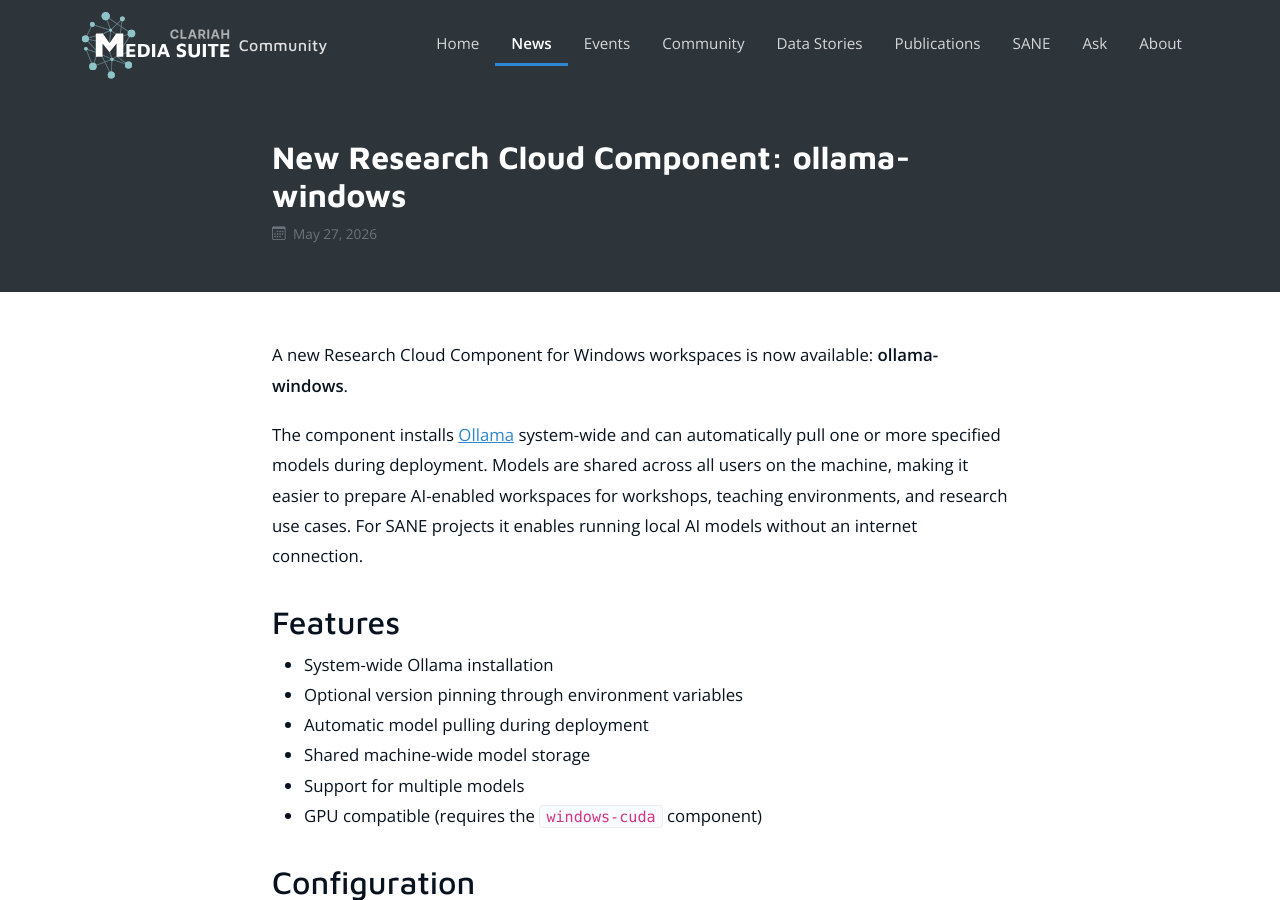
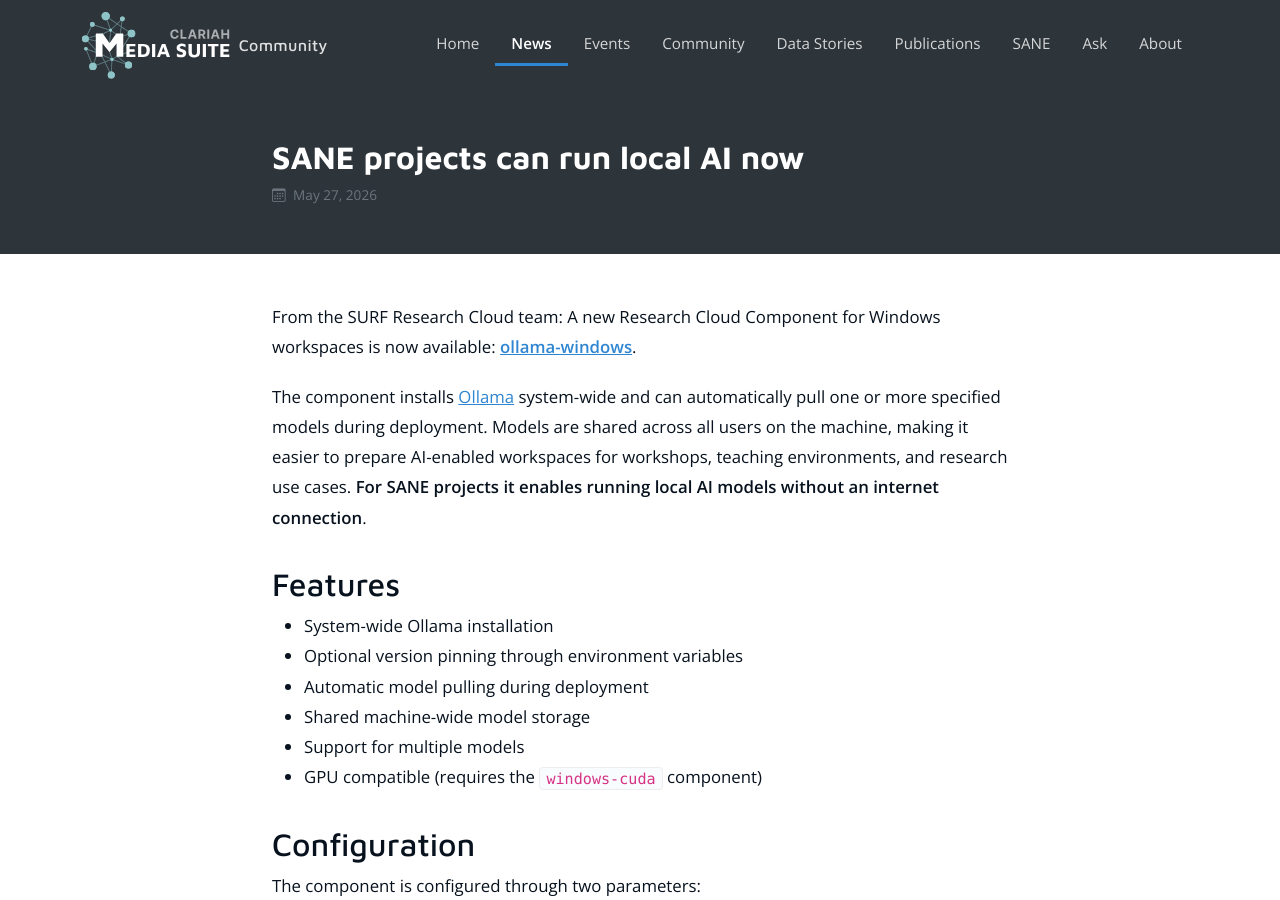
Before and after one commit to roelandordelman/media-suite-community, a Jekyll site: the page built from _posts/2026-05-27-ollama-windows-component.md, in a window 1280 px wide and 900 px high. Built offline with Jekyll 4.4.1, drawn with Linux system fonts in a browser that asks for light colours.

Commit message:
Update ollama-windows post: new title and link to GitLab repo
Co-Authored-By: Claude Sonnet 4.6 <noreply@anthropic.com>

```diff
--- a/_posts/2026-05-27-ollama-windows-component.md
+++ b/_posts/2026-05-27-ollama-windows-component.md
@@ -1,13 +1,14 @@
 ---
 layout: post
-title: "New Research Cloud Component: ollama-windows"
+title: "SANE projects can run local AI now"
 date: 2026-05-27
 excerpt: "A new Research Cloud Component for Windows workspaces makes it easy to run local AI models system-wide — ideal for workshops, teaching environments, and SANE research use cases."
 ---
 
-A new Research Cloud Component for Windows workspaces is now available: **ollama-windows**.
+From the SURF Research Cloud team:
+A new Research Cloud Component for Windows workspaces is now available: **[ollama-windows](https://gitlab.com/rsc-surf-nl/plugins/ollama-windows)**.
 
-The component installs [Ollama](https://ollama.com/) system-wide and can automatically pull one or more specified models during deployment. Models are shared across all users on the machine, making it easier to prepare AI-enabled workspaces for workshops, teaching environments, and research use cases. For SANE projects it enables running local AI models without an internet connection.
+The component installs [Ollama](https://ollama.com/) system-wide and can automatically pull one or more specified models during deployment. Models are shared across all users on the machine, making it easier to prepare AI-enabled workspaces for workshops, teaching environments, and research use cases. **For SANE projects it enables running local AI models without an internet connection**.
 
 ## Features
 
```
